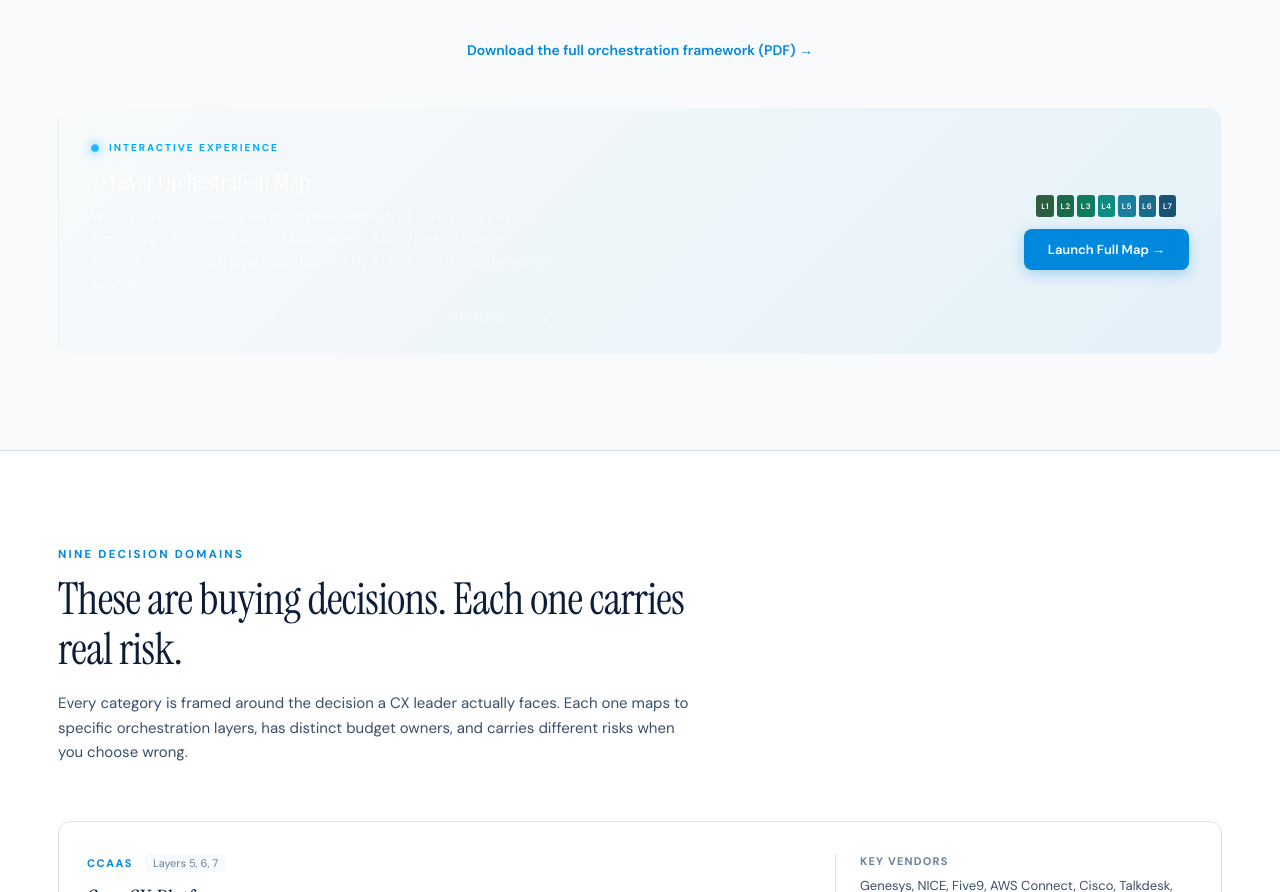
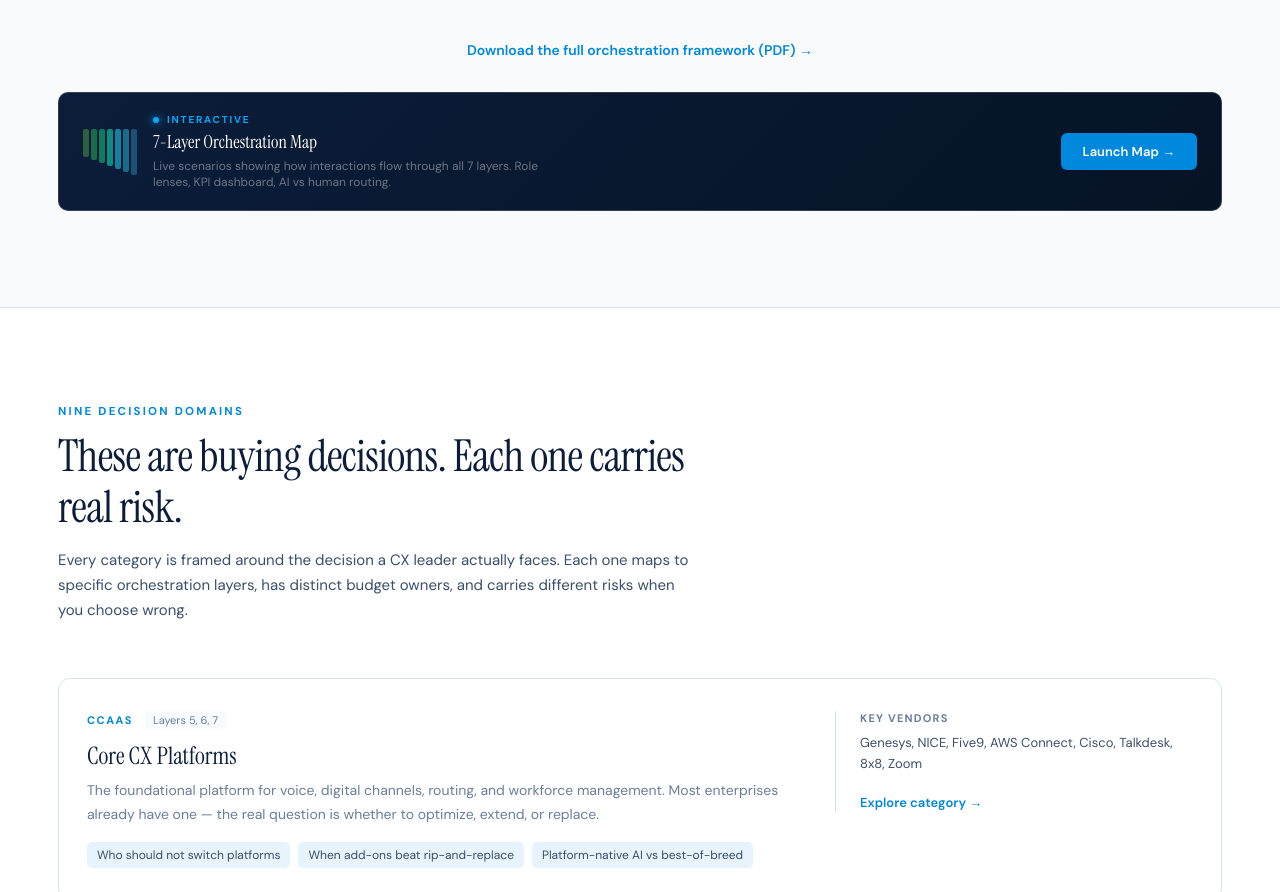
Before and after one commit to thomasbakerj-lgtm/CENTER-OF-CX, a React (Vite) app: page /platforms-and-tech in a window 1280 px wide. Shown: the part 1540-2432 px from the top of the page. Built offline with nearby package versions, Linux system fonts and the light colour scheme.

Commit message:
Update PlatformsTech.jsx

```diff
--- a/PlatformsTech.jsx
+++ b/PlatformsTech.jsx
@@ -249,39 +249,26 @@ function OrchestrationLayers() {
         </FadeIn>
 
         <FadeIn delay={0.25}>
-          <a href="/seven-layers-map.html" target="_blank" rel="noopener noreferrer" style={{ display: "block", marginTop: 48, background: "linear-gradient(135deg, rgba(255,255,255,0.06) 0%, rgba(0,136,221,0.08) 100%)", border: "1px solid rgba(255,255,255,0.1)", borderRadius: 14, overflow: "hidden", textDecoration: "none", color: "inherit", transition: "all 0.3s" }}
-            onMouseOver={e => { e.currentTarget.style.borderColor = "rgba(0,136,221,0.3)"; e.currentTarget.style.transform = "translateY(-2px)"; e.currentTarget.style.boxShadow = "0 8px 30px rgba(0,136,221,0.12)"; }}
-            onMouseOut={e => { e.currentTarget.style.borderColor = "rgba(255,255,255,0.1)"; e.currentTarget.style.transform = "translateY(0)"; e.currentTarget.style.boxShadow = "none"; }}>
-            <div style={{ padding: "32px 32px 28px", display: "flex", justifyContent: "space-between", alignItems: "center", flexWrap: "wrap", gap: 24 }}>
-              <div style={{ flex: 1, minWidth: 280 }}>
-                <div style={{ display: "flex", alignItems: "center", gap: 10, marginBottom: 12 }}>
-                  <span style={{ width: 8, height: 8, borderRadius: "50%", background: LIGHT, boxShadow: `0 0 12px ${LIGHT}`, animation: "pulse 2.4s ease-in-out infinite" }} />
-                  <span style={{ fontSize: 10, fontWeight: 700, color: LIGHT, letterSpacing: 2, textTransform: "uppercase", fontFamily: "'DM Sans', sans-serif" }}>Interactive Experience</span>
+          <a href="/seven-layers-map.html" target="_blank" rel="noopener noreferrer" style={{ display: "flex", alignItems: "center", justifyContent: "space-between", marginTop: 32, background: `linear-gradient(135deg, ${NAVY}, ${DEEP})`, border: `1px solid ${BORDER}30`, borderRadius: 10, padding: "20px 24px", textDecoration: "none", color: "inherit", transition: "all 0.25s", gap: 20, flexWrap: "wrap" }}
+            onMouseOver={e => { e.currentTarget.style.borderColor = ELECTRIC; e.currentTarget.style.transform = "translateY(-1px)"; e.currentTarget.style.boxShadow = `0 6px 24px rgba(0,136,221,0.12)`; }}
+            onMouseOut={e => { e.currentTarget.style.borderColor = `${BORDER}30`; e.currentTarget.style.transform = "translateY(0)"; e.currentTarget.style.boxShadow = "none"; }}>
+            <div style={{ display: "flex", alignItems: "center", gap: 16, flex: 1, minWidth: 240 }}>
+              <div style={{ display: "flex", gap: 2, flexShrink: 0 }}>
+                {["#2c5f3f","#1a6b4a","#0e7a5e","#0e8c7f","#1a7f9e","#1a6b8a","#1a5276"].map((c,i) => (
+                  <div key={i} style={{ width: 6, height: 28 + i*3, borderRadius: 2, background: c }} />
+                ))}
+              </div>
+              <div>
+                <div style={{ display: "flex", alignItems: "center", gap: 8, marginBottom: 4 }}>
+                  <span style={{ width: 6, height: 6, borderRadius: "50%", background: LIGHT, boxShadow: `0 0 8px ${LIGHT}` }} />
+                  <span style={{ fontSize: 10, fontWeight: 700, color: LIGHT, letterSpacing: 1.8, textTransform: "uppercase" }}>Interactive</span>
                 </div>
-                <h3 style={{ fontFamily: "'Instrument Serif', Georgia, serif", fontSize: 24, fontWeight: 400, color: "#fff", margin: "0 0 8px" }}>7-Layer Orchestration Map</h3>
-                <p style={{ fontSize: 14, color: "rgba(255,255,255,0.45)", lineHeight: 1.6, margin: "0 0 16px", fontFamily: "'DM Sans', sans-serif", maxWidth: 480 }}>
-                  Watch a live customer interaction flow through all seven layers in real time. Toggle between Leader, Manager, and Agent lenses. Switch scenarios. See which layers are handled by AI and which require human judgment.
-                </p>
-                <div style={{ display: "flex", gap: 16, flexWrap: "wrap" }}>
-                  {["Auto-playing scenarios", "Role-based lenses", "Live KPI dashboard", "AI vs Human routing"].map(f => (
-                    <span key={f} style={{ fontSize: 11, color: "rgba(255,255,255,0.35)", fontFamily: "'DM Sans', sans-serif" }}>{f}</span>
-                  ))}
-                </div>
-              </div>
-              <div style={{ display: "flex", flexDirection: "column", alignItems: "center", gap: 12, flexShrink: 0 }}>
-                <div style={{ display: "grid", gridTemplateColumns: "repeat(7, 1fr)", gap: 3, width: 140 }}>
-                  {[
-                    { n: "L1", c: "#2c5f3f" }, { n: "L2", c: "#1a6b4a" }, { n: "L3", c: "#0e7a5e" }, { n: "L4", c: "#0e8c7f" },
-                    { n: "L5", c: "#1a7f9e" }, { n: "L6", c: "#1a6b8a" }, { n: "L7", c: "#1a5276" },
-                  ].map(l => (
-                    <div key={l.n} style={{ background: l.c, borderRadius: 3, padding: "6px 0", textAlign: "center", fontSize: 8, color: "#fff", fontWeight: 600, fontFamily: "'DM Sans', sans-serif", letterSpacing: 0.5 }}>{l.n}</div>
-                  ))}
-                </div>
-                <span style={{ background: ELECTRIC, color: "#fff", fontSize: 13, fontWeight: 600, padding: "12px 24px", borderRadius: 8, fontFamily: "'DM Sans', sans-serif", boxShadow: "0 4px 14px rgba(0,136,221,0.3)" }}>Launch Full Map →</span>
+                <h3 style={{ fontFamily: "'Instrument Serif', Georgia, serif", fontSize: 18, fontWeight: 400, color: "#fff", margin: 0 }}>7-Layer Orchestration Map</h3>
+                <p style={{ fontSize: 12, color: "rgba(255,255,255,0.4)", margin: "4px 0 0", maxWidth: 400 }}>Live scenarios showing how interactions flow through all 7 layers. Role lenses, KPI dashboard, AI vs human routing.</p>
               </div>
             </div>
+            <span style={{ background: ELECTRIC, color: "#fff", fontSize: 13, fontWeight: 600, padding: "10px 22px", borderRadius: 6, flexShrink: 0 }}>Launch Map →</span>
           </a>
-          <style>{`@keyframes pulse { 0%,100%{opacity:1;transform:scale(1);} 50%{opacity:0.5;transform:scale(0.8);} }`}</style>
         </FadeIn>
       </div>
     </section>
```
